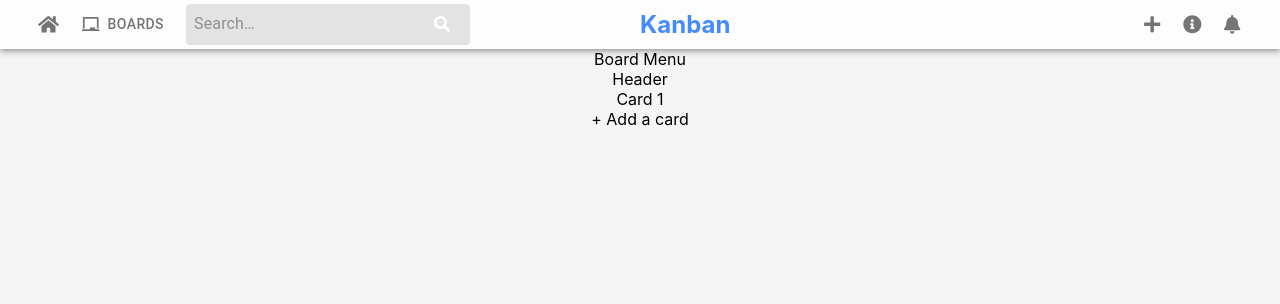
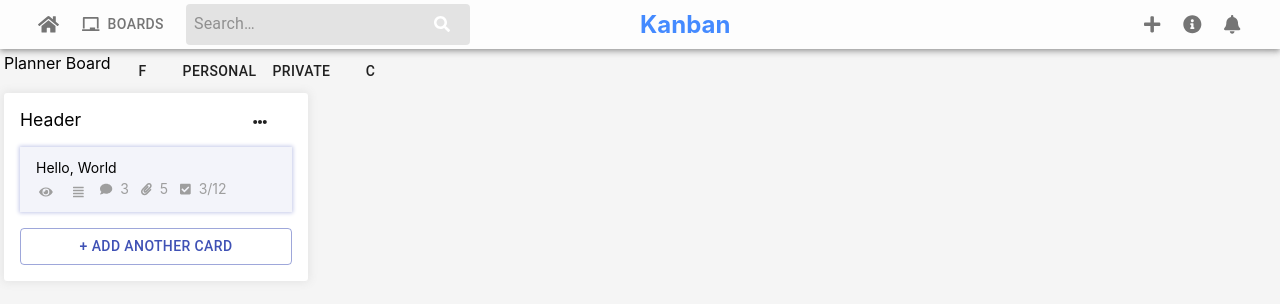
Before and after one commit to sainthkh/kanban, a React (Create React App) app in the folder packages/frontend/: page /b in a window 1280 px wide. Shown: the top 304 px of the page. Built offline with nearby package versions, Linux system fonts and the light colour scheme.

Commit message:
Added BoardMenu, List, Card.

```diff
--- a/packages/frontend/src/pages/Board/BoardMenu.tsx
+++ b/packages/frontend/src/pages/Board/BoardMenu.tsx
@@ -1,7 +1,45 @@
 import React from 'react';
+import Button from '@material-ui/core/Button';
+import { styled } from '@material-ui/styles';
 
 export default () => {
   return (
-    <div>Board Menu</div>
+    <BoardMenu>
+      <Name>Planner Board</Name>
+      <Favorite>F</Favorite>
+      <Team>Personal</Team>
+      <Visibility>Private</Visibility>
+      <Collections>C</Collections>
+      <Members></Members>
+    </BoardMenu>
   );
 }
+
+const BoardMenu = styled('div')({
+  display: 'flex',
+  padding: 4,
+})
+
+const Name = styled('div')({
+
+})
+
+const Favorite = styled(Button)({
+
+})
+
+const Team = styled(Button)({
+
+})
+
+const Visibility = styled(Button)({
+
+})
+
+const Collections = styled(Button)({
+
+})
+
+const Members = styled('div')({
+
+})
--- /dev/null
+++ b/packages/frontend/src/pages/Board/Card.tsx
@@ -0,0 +1,96 @@
+import React from 'react';
+import indigo from '@material-ui/core/colors/indigo';
+import grey from '@material-ui/core/colors/grey';
+import { fade } from '@material-ui/core/styles/colorManipulator';
+import { styled } from '@material-ui/styles';
+import { FontAwesomeIcon } from '@fortawesome/react-fontawesome';
+import { faEye, faAlignJustify, faComment, faPaperclip, faCheckSquare } from '@fortawesome/free-solid-svg-icons';
+
+import ButtonIconBase from '../../components/ButtonIcon';
+
+export default () => {
+  return (
+    <Card>
+      <Title>Hello, World</Title>
+      <Badges>
+        <Badge><Watch /></Badge>
+        <Badge><Description /></Badge>
+        <Badge><Comment count={3} /></Badge>
+        <Badge><Attachment count={5} /></Badge>
+        <Badge><Todo done={3} total={12} /></Badge>
+      </Badges>
+    </Card>
+  );
+}
+
+const Card = styled('div')(({theme}) => ({
+  display: 'relative',
+  fontSize: 14,
+  padding: theme.spacing(1.5, 2, 1),
+  background: fade(indigo[50], 0.5),
+  boxShadow: `0px 0px 4px 1px ${indigo[100]}`,
+  '&:hover': {
+    background: fade(indigo[50], 0.7),
+    boxShadow: `0px 0px 4px 1px ${indigo[200]}`,
+    cursor: 'pointer',
+  },
+}));
+
+const Title = styled('div')({
+  textAlign: 'left',
+  marginBottom: 4,
+});
+
+const Badges = styled('div')({
+  display: 'flex',
+  flexWrap: "wrap",
+  marginBottom: 4,
+  color: grey[500],
+})
+
+const Badge = styled('div')({
+  marginRight: 12,
+})
+
+const IconWrap = styled('div')({
+  width: 20,
+  height: 20,
+})
+
+const Icon = styled(FontAwesomeIcon)({
+  padding: 2,
+  width: 24,
+  height: 20,
+})
+
+const ButtonIcon = styled(ButtonIconBase)({
+  width: 24,
+})
+
+const Watch = () => <IconWrap><Icon icon={faEye} size="sm" /></IconWrap>
+const Description = () => <IconWrap><Icon icon={faAlignJustify} size="sm" /></IconWrap>
+
+type CommentProps = {
+  count: number
+}
+const Comment = ({count}: CommentProps) =>
+  <>
+    <ButtonIcon icon={faComment} size="sm" />{count}
+  </>
+
+type AttachmentProps = {
+  count: number
+}
+const Attachment = ({count}: AttachmentProps) =>
+  <>
+    <ButtonIcon icon={faPaperclip} size="sm" />{count}
+  </>
+
+type TodoProps = {
+  done: number
+  total: number
+}
+const Todo = ({done, total}: TodoProps) =>
+  <>
+    <ButtonIcon icon={faCheckSquare} size="sm" />{done}/{total}
+  </>
--- a/packages/frontend/src/pages/Board/List.tsx
+++ b/packages/frontend/src/pages/Board/List.tsx
@@ -1,22 +1,56 @@
 import React from 'react';
+import Button from '@material-ui/core/Button';
 import { styled } from '@material-ui/styles';
+import { FontAwesomeIcon as Icon } from '@fortawesome/react-fontawesome';
+import { faEllipsisH as dots } from '@fortawesome/free-solid-svg-icons';
+
+import Card from './Card';
 
 export default () => {
   return (
-    <div>
-      <Header>Header</Header>
-      <Cards>Card 1</Cards>
-      <AddNew>+ Add a card</AddNew>
-    </div>
+    <List>
+      <Header>
+        <Name>Header</Name>
+        <MenuButton><Icon icon={dots} /></MenuButton>
+      </Header>
+      <Cards>
+        <Card></Card>
+      </Cards>
+      <AddNew>
+        <Button variant="outlined" fullWidth color="primary">+ Add another card</Button>
+      </AddNew>
+    </List>
   );
 }
 
+const List = styled('div')(({theme}) => ({
+  display: 'flex',
+  flexDirection: 'column',
+  background: 'white',
+  width: 272,
+  margin: theme.spacing(0, 0.5),
+  boxShadow: '0px 0px 8px 2px rgba(230,230,230,1)',
+  padding: 16,
+  borderRadius: 3,
+  maxHeight: '100%',
+}))
+
 const Header = styled('div')({
-
+  display: 'flex',
+  marginBottom: 12,
 });
 
+const Name = styled('div')({
+  marginRight: 'auto',
+  fontSize: '1.1rem',
+})
+
+const MenuButton = styled(Button)({
+
+})
+
 const Cards = styled('div')({
-
+  marginBottom: 16,
 });
 
 const AddNew = styled('div')({
```
